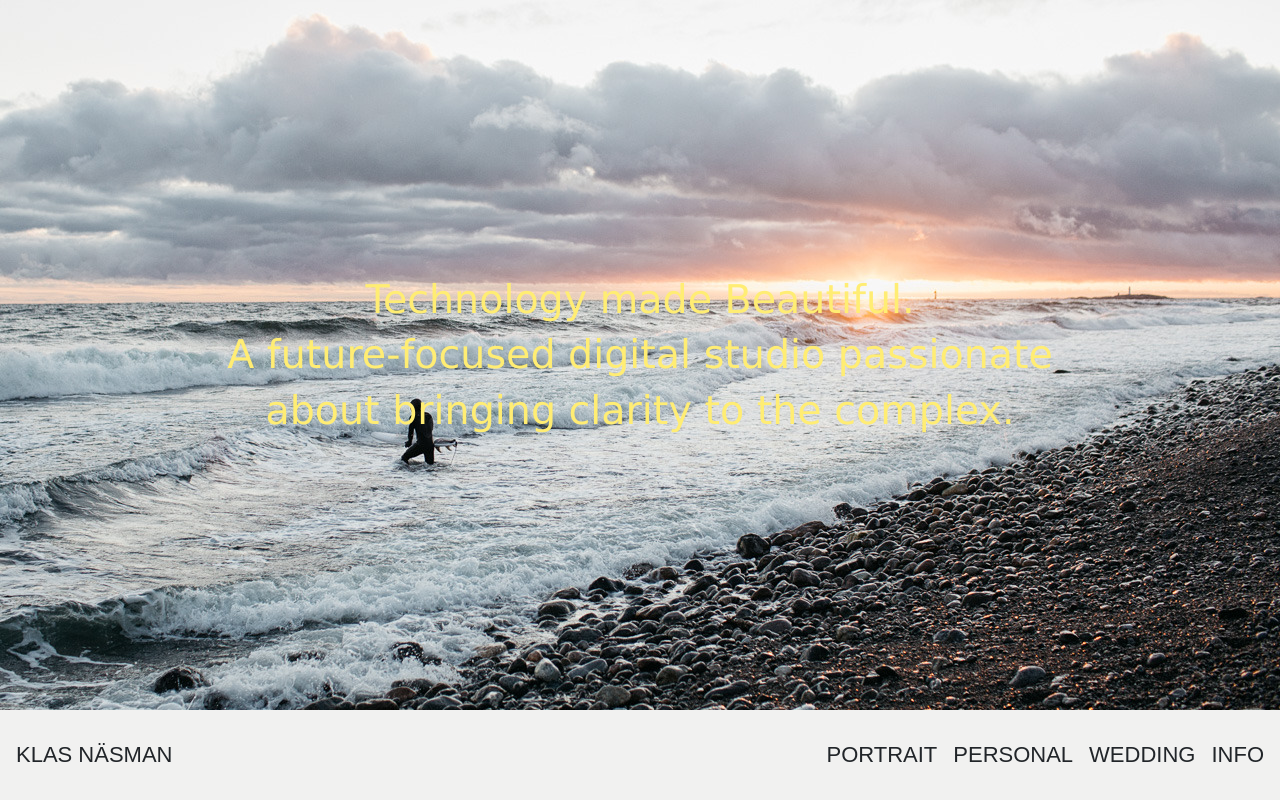
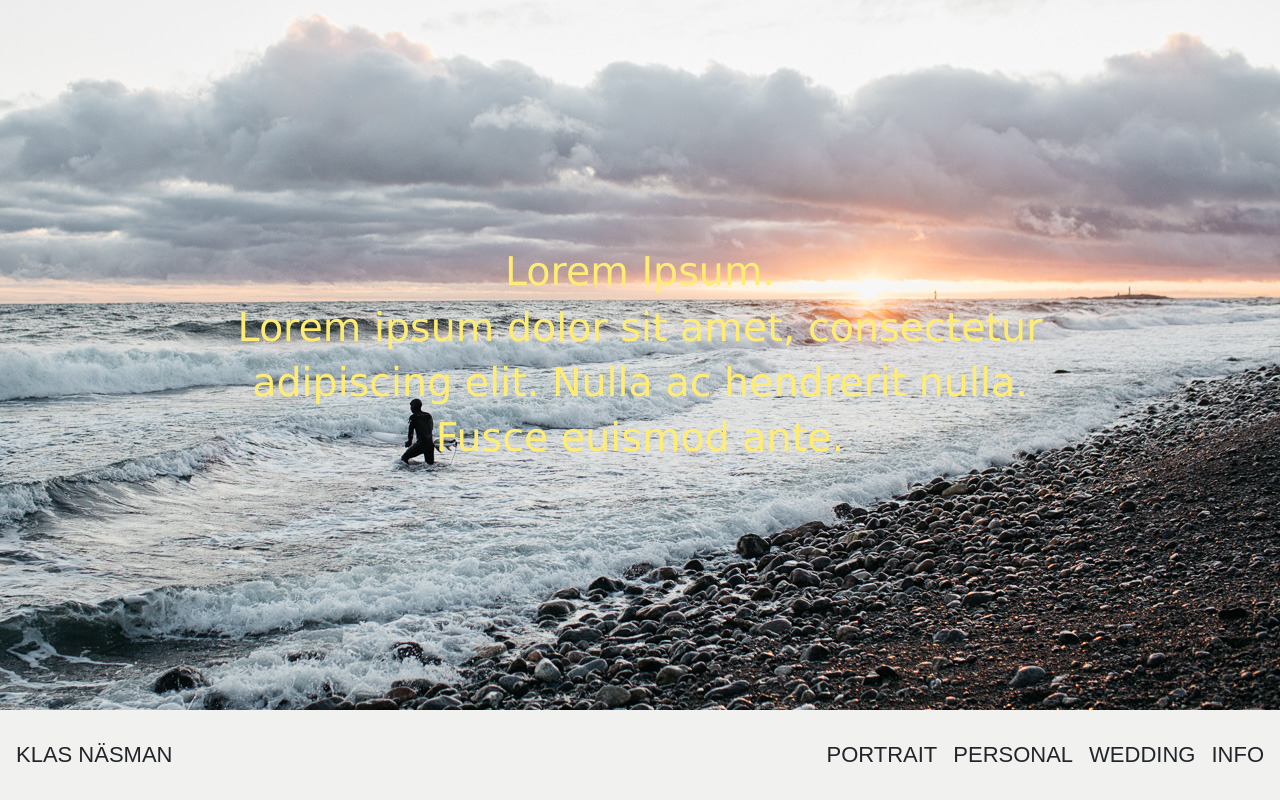
Before and after one commit to klasnasman/react, a React (Vite) app: page / in a window 1280 px wide. Shown: the top 800 px of the page. Built offline with nearby package versions, Linux system fonts and the light colour scheme; a web font is replaced by a local one.

Commit message:
Update Hero.jsx

```diff
--- a/pages/components/Hero.jsx
+++ b/pages/components/Hero.jsx
@@ -3,8 +3,8 @@ import React from 'react'
 const Hero = () => {
     return (
         <section className="hero">
-            <span className="hero__heading">Technology made Beautiful.<br />
-                A future-focused digital studio passionate about bringing clarity to the complex.</span>
+            <span className="hero__heading">Lorem Ipsum.<br />
+              Lorem ipsum dolor sit amet, consectetur adipiscing elit. Nulla ac hendrerit nulla. Fusce euismod ante.</span>
         </section>
     )
 }
```
